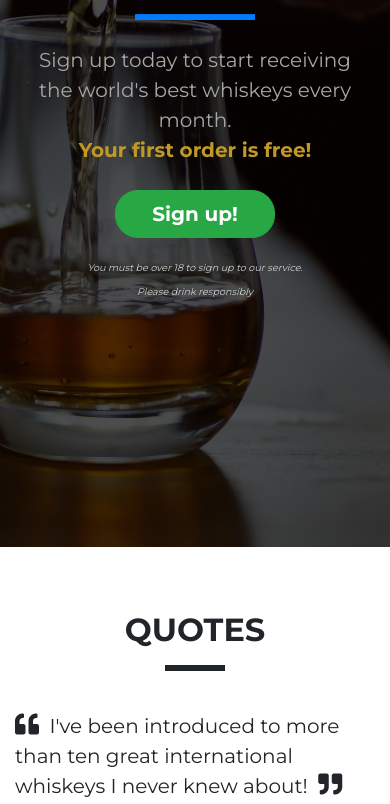
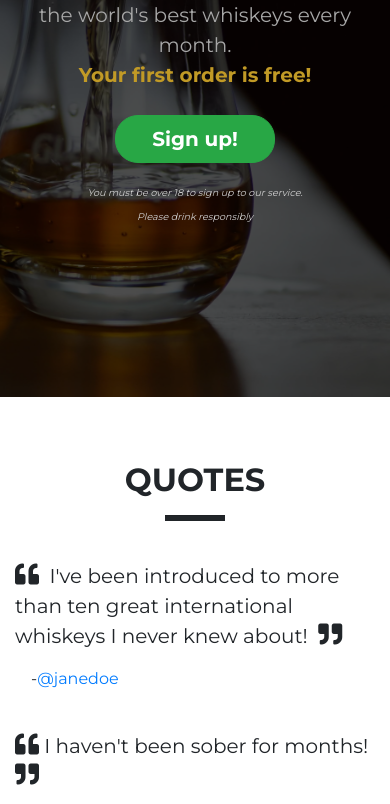
Before and after one commit to loosenthedark/CI_bootstrap-4, a plain HTML site: page index.html in a window 390 px wide. Shown: the part 453-1257 px from the top of the page. Drawn offline with nearby package versions, Linux system fonts and the light colour scheme.

Commit message:
adjustment made to callout container to fit small mobile devices

```diff
--- a/assets/css/style.css
+++ b/assets/css/style.css
@@ -11,7 +11,7 @@ h2 {
 
 .callout-container {
   height: 100vh;
-  min-height: 1000px;
+  min-height: 850px;
   background: url(../img/whiskey-drop-callout-bg.jpg) center center/cover
     no-repeat;
   display: flex;
```
